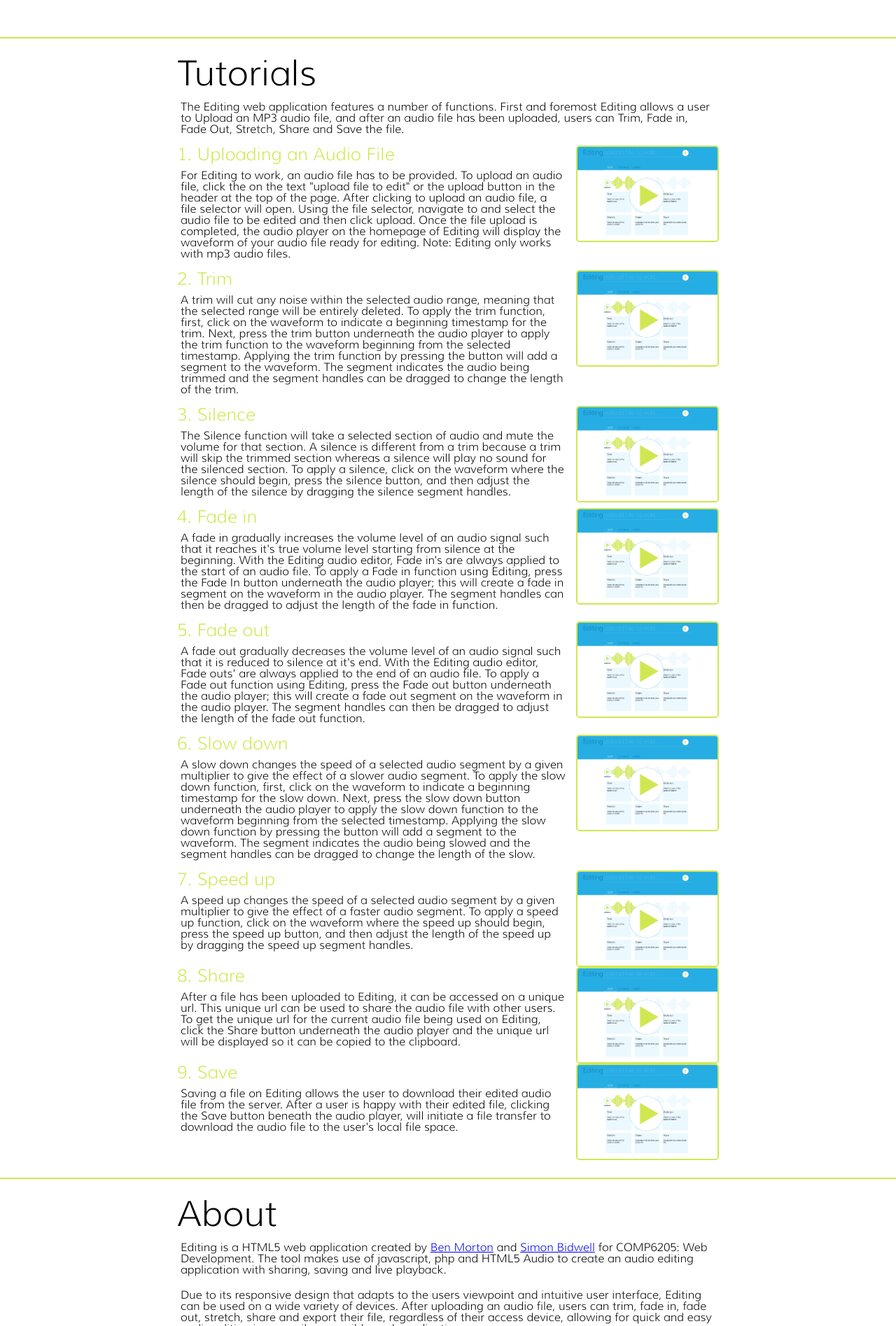
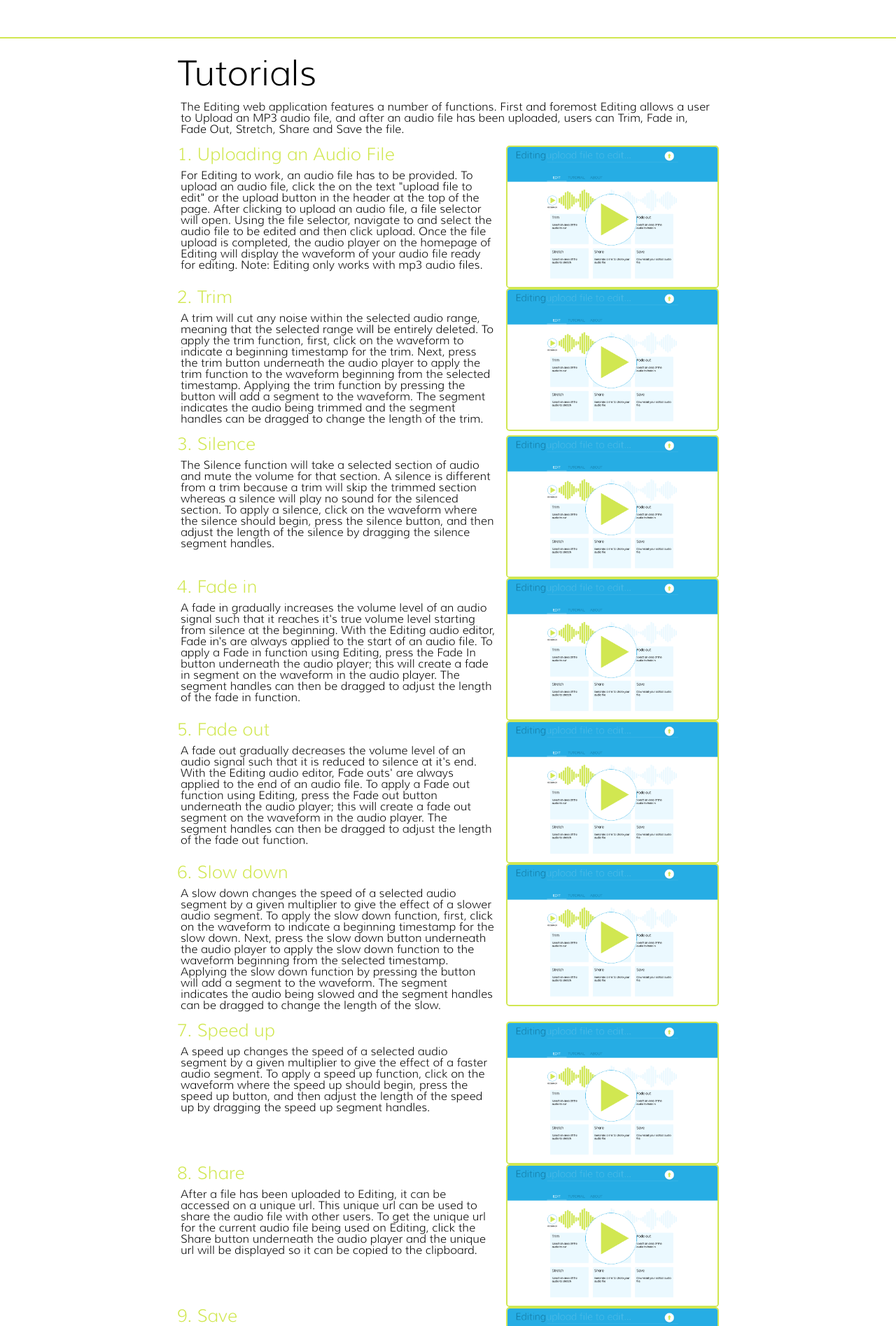
Before and after one commit to BTMorton/COMP6205---Web-Development, a PHP site: page / in a window 1280 px wide. Shown: the part 912-2807 px from the top of the page at 70% size. Run offline with PHP 8.4, Linux system fonts and the light colour scheme; some libraries are stand-ins or nearby versions.

Commit message:
added styles for the videos

```diff
--- a/css/style.css
+++ b/css/style.css
@@ -346,12 +346,20 @@ header.fixed {
 	float: left;
 	display: inline-block;
 }
-#tutorials .stories img {
-	width: 200px;
+#tutorials .stories img, #tutorials .stories video {
+	width: 300px;
+	height: 200px;
 	float: right;
 	display: inline-block;
 	border: 2px solid #d1e751;
 	border-radius: 5px;
+}
+
+#tutorials .stories img:hover {
+	border: 2px solid #26ade4;
+	border-radius: 5px;
+	cursor: pointer;
+	cursor: hand;
 }
 
 #about .name {
@@ -455,6 +463,7 @@ footer a:hover {
 	color: #fff;
 }
 
+
 @media (max-width: 1374px) and (min-width: 1124px) {
 	.container {
 		width: 774px;
@@ -469,7 +478,7 @@ footer a:hover {
 		font-size: 35px;
 	}
 	#tutorials .stories p, #tutorials h3 {
-		width: 550px;
+		width: 450px;
 	}
 }
 
@@ -488,6 +497,6 @@ footer a:hover {
 		font-size: 30px;
 	}
 	#tutorials .stories p, #tutorials h3 {
-		width: 300px;
+		width: 200px;
 	}
 }
```
